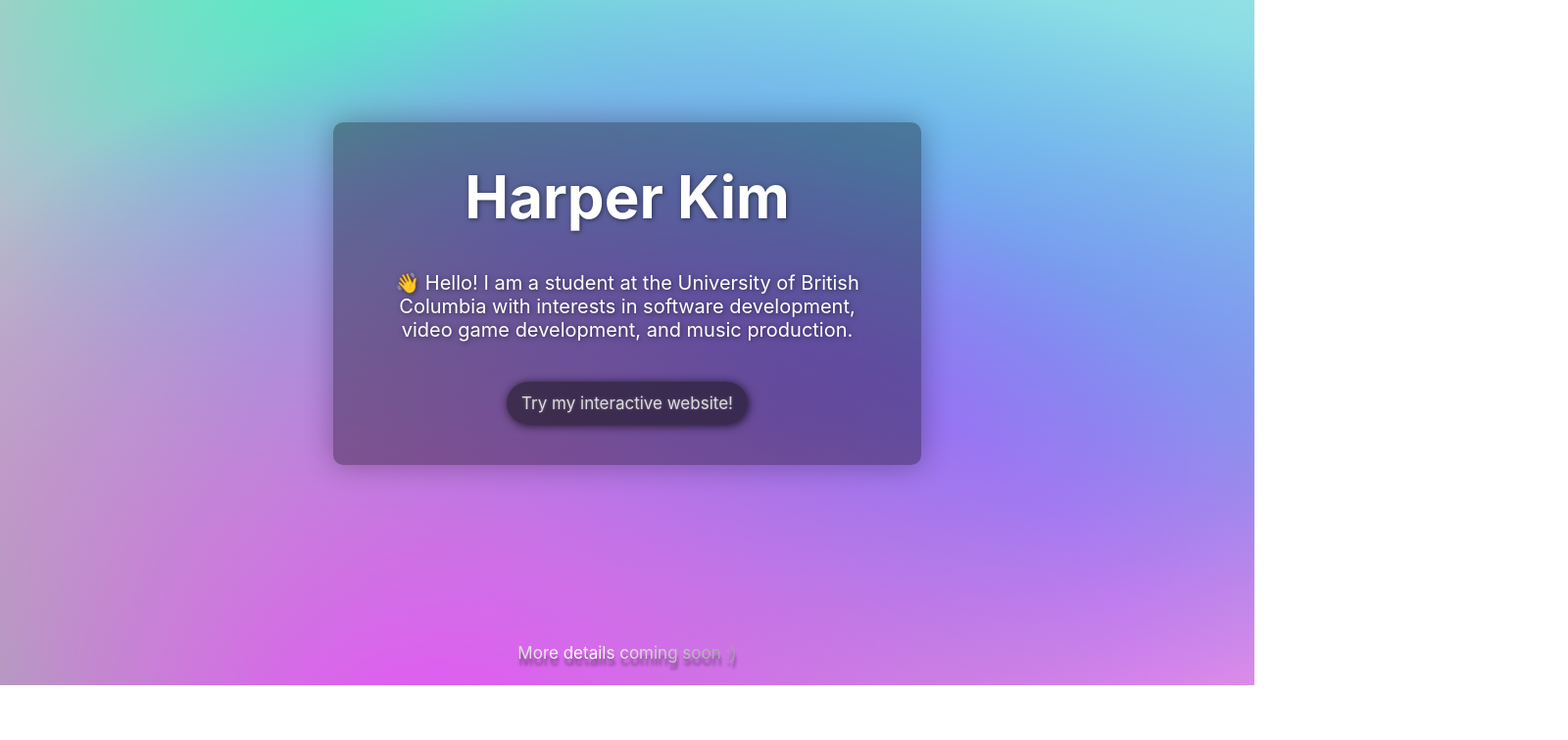
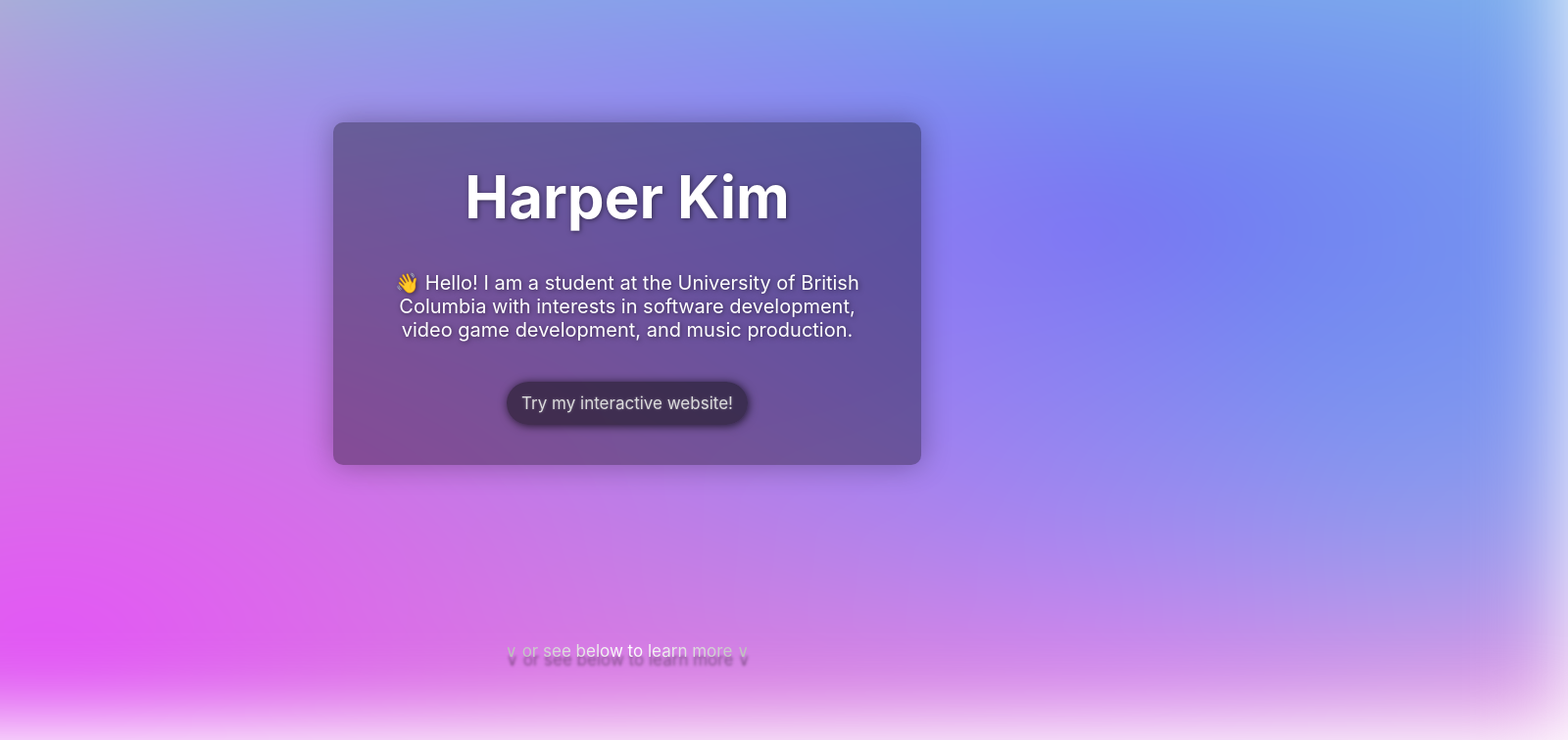
Before and after one commit to imkimdol/website, a React (Create React App) app in the folder static/: page / in a window 1280 px wide. Shown: the part 100-856 px from the top of the page at 98% size, 1600 px wide, since content can reach past the window. Before the commit the page ends 800 px from the top, so only its background shows below. Built offline with nearby package versions, Linux system fonts and the light colour scheme.

Commit message:
Fix issues from merge

```diff
--- a/static/src/Splash.css
+++ b/static/src/Splash.css
@@ -1,5 +1,5 @@
 .splash {
-  height: 100vh;
+  height: 85vh;
   /* Created with https://csshero.org/mesher/ */
   background-color:#ff99e2;
   background-image:
@@ -24,6 +24,21 @@
 }
 .splash > * {
   z-index: 1;
+}
+.splash::after {
+  content: "";
+  display: block;
+
+  position: absolute;
+  width: 100%;
+  height: 100%;
+  top: -10vh;
+  transform: scaleX(1.5) scaleY(1.3);
+
+  background: inherit;
+  filter: blur(30px);
+
+  z-index: 0;
 }
 @keyframes splash-gradient {
   0% {
@@ -61,6 +76,9 @@
 .splash .center {
   max-width: 600px;
 
+  position: relative;
+  top: 7.5vh;
+
   margin: 0 10vw;
   padding: 20px 0px;
 
@@ -78,7 +96,6 @@
   transition: top 0.5s, background 0.5s;
 }
 .splash .center:hover {
-  /* top: 7.3vh; */
   background: rgba(0, 0, 0, 0.45);
 }
 .splash .center h1 {
--- a/static/src/Splash.tsx
+++ b/static/src/Splash.tsx
@@ -39,10 +39,10 @@
       <div className={`bottom ${textIsVisible ? '' : 'hidden'}`}>
         <div>
           <p className="text">
-            More details coming soon :)
+            ∨ or see below to learn more ∨
           </p>
           <p className="textShadow">
-            More details coming soon :)
+            ∨ or see below to learn more ∨
           </p>
         </div>
       </div>
--- a/static/src/Website.tsx
+++ b/static/src/Website.tsx
@@ -1,10 +1,12 @@
 import './Website.css';
 import Splash from "./Splash";
+import Projects from './projects/Projects';
 
 export default function Website() {
   return (
     <div className='website'>
       <Splash />
+      <Projects />
     </div>
   );
 }
--- a/static/src/projects/GameDevInfo.tsx
+++ b/static/src/projects/GameDevInfo.tsx
@@ -29,7 +29,7 @@
   return (
     <InfoCard
       title="Rhythm Game Prototype"
-      desc="A prototype for a basic rhythm game. Created for the UBC Game Dev club."
+      desc="A prototype for a basic rhythm game. Built with Godot Engine and created for the UBC Game Dev club."
       url="https://github.com/imkimdol/rhythm-game-prototype"
     />
   );
--- a/static/src/projects/SoftwareInfo.tsx
+++ b/static/src/projects/SoftwareInfo.tsx
@@ -82,34 +82,29 @@
 //     <li className="discordBotHelpers">
 //       <h3>Discord Bot Helpers</h3>
 //       <p>
-//         Lorem ipsum dolor sit amet, consectetur adipiscing elit. Fusce vulputate, nulla nec finibus suscipit, purus dolor posuere lacus, eget euismod nunc ligula eu quam. Phasellus eget nulla eget neque iaculis maximus. Cras accumsan quam ac porta finibus. Integer lorem augue, faucibus at lacus at, elementum aliquam ipsum. Vivamus suscipit ipsum sed lacus gravida ullamcorper quis nec metus. Nullam ut orci massa. Cras eget sapien ut urna volutpat rhoncus. Mauris egestas sed quam ut aliquet. Aliquam dapibus magna vel sapien pulvinar iaculis. Praesent nec sem varius, porta arcu non, vehicula ex. In hac habitasse platea dictumst. Fusce bibendum venenatis diam ut rutrum. Fusce sagittis risus sapien, quis molestie nulla fringilla sed. Etiam est leo, lobortis sed consequat in, efficitur et risus.
 //       </p>
 //       <ul>
 //         <li>
 //           <h4>Discord WOL</h4>
 //           <p>
-//             Lorem ipsum dolor sit amet, consectetur adipiscing elit. Fusce vulputate, nulla nec finibus suscipit, purus dolor posuere lacus, eget euismod nunc ligula eu quam. Phasellus eget nulla eget neque iaculis maximus. Cras accumsan quam ac porta finibus. Integer lorem augue, faucibus at lacus at, elementum aliquam ipsum. Vivamus suscipit ipsum sed lacus gravida ullamcorper quis nec metus. Nullam ut orci massa. Cras eget sapien ut urna volutpat rhoncus. Mauris egestas sed quam ut aliquet. Aliquam dapibus magna vel sapien pulvinar iaculis. Praesent nec sem varius, porta arcu non, vehicula ex. In hac habitasse platea dictumst. Fusce bibendum venenatis diam ut rutrum. Fusce sagittis risus sapien, quis molestie nulla fringilla sed. Etiam est leo, lobortis sed consequat in, efficitur et risus.
 //           </p>
 //           <a href="https://github.com/imkimdol/discord-wol" target="_blank" rel="noreferrer">Github</a>
 //         </li>
 //         <li>
 //           <h4>Discord Roulette</h4>
 //           <p>
-//             Lorem ipsum dolor sit amet, consectetur adipiscing elit. Fusce vulputate, nulla nec finibus suscipit, purus dolor posuere lacus, eget euismod nunc ligula eu quam. Phasellus eget nulla eget neque iaculis maximus. Cras accumsan quam ac porta finibus. Integer lorem augue, faucibus at lacus at, elementum aliquam ipsum. Vivamus suscipit ipsum sed lacus gravida ullamcorper quis nec metus. Nullam ut orci massa. Cras eget sapien ut urna volutpat rhoncus. Mauris egestas sed quam ut aliquet. Aliquam dapibus magna vel sapien pulvinar iaculis. Praesent nec sem varius, porta arcu non, vehicula ex. In hac habitasse platea dictumst. Fusce bibendum venenatis diam ut rutrum. Fusce sagittis risus sapien, quis molestie nulla fringilla sed. Etiam est leo, lobortis sed consequat in, efficitur et risus.
 //           </p>
 //           <a href="https://github.com/imkimdol/discord-roulette" target="_blank" rel="noreferrer">Github</a>
 //         </li>
 //         <li>
 //           <h4>Discord Scheduler</h4>
 //           <p>
-//             Lorem ipsum dolor sit amet, consectetur adipiscing elit. Fusce vulputate, nulla nec finibus suscipit, purus dolor posuere lacus, eget euismod nunc ligula eu quam. Phasellus eget nulla eget neque iaculis maximus. Cras accumsan quam ac porta finibus. Integer lorem augue, faucibus at lacus at, elementum aliquam ipsum. Vivamus suscipit ipsum sed lacus gravida ullamcorper quis nec metus. Nullam ut orci massa. Cras eget sapien ut urna volutpat rhoncus. Mauris egestas sed quam ut aliquet. Aliquam dapibus magna vel sapien pulvinar iaculis. Praesent nec sem varius, porta arcu non, vehicula ex. In hac habitasse platea dictumst. Fusce bibendum venenatis diam ut rutrum. Fusce sagittis risus sapien, quis molestie nulla fringilla sed. Etiam est leo, lobortis sed consequat in, efficitur et risus.
 //           </p>
 //           <a href="https://github.com/imkimdol/discord-scheduler" target="_blank" rel="noreferrer">Github</a>
 //         </li>
 //         <li>
 //           <h4>Minecraft Server Status Checker</h4>
 //           <p>
-//             Lorem ipsum dolor sit amet, consectetur adipiscing elit. Fusce vulputate, nulla nec finibus suscipit, purus dolor posuere lacus, eget euismod nunc ligula eu quam. Phasellus eget nulla eget neque iaculis maximus. Cras accumsan quam ac porta finibus. Integer lorem augue, faucibus at lacus at, elementum aliquam ipsum. Vivamus suscipit ipsum sed lacus gravida ullamcorper quis nec metus. Nullam ut orci massa. Cras eget sapien ut urna volutpat rhoncus. Mauris egestas sed quam ut aliquet. Aliquam dapibus magna vel sapien pulvinar iaculis. Praesent nec sem varius, porta arcu non, vehicula ex. In hac habitasse platea dictumst. Fusce bibendum venenatis diam ut rutrum. Fusce sagittis risus sapien, quis molestie nulla fringilla sed. Etiam est leo, lobortis sed consequat in, efficitur et risus.
 //           </p>
 //           <a href="https://github.com/imkimdol/minecraft-server-status-checker" target="_blank" rel="noreferrer">Github</a>
 //         </li>
```
